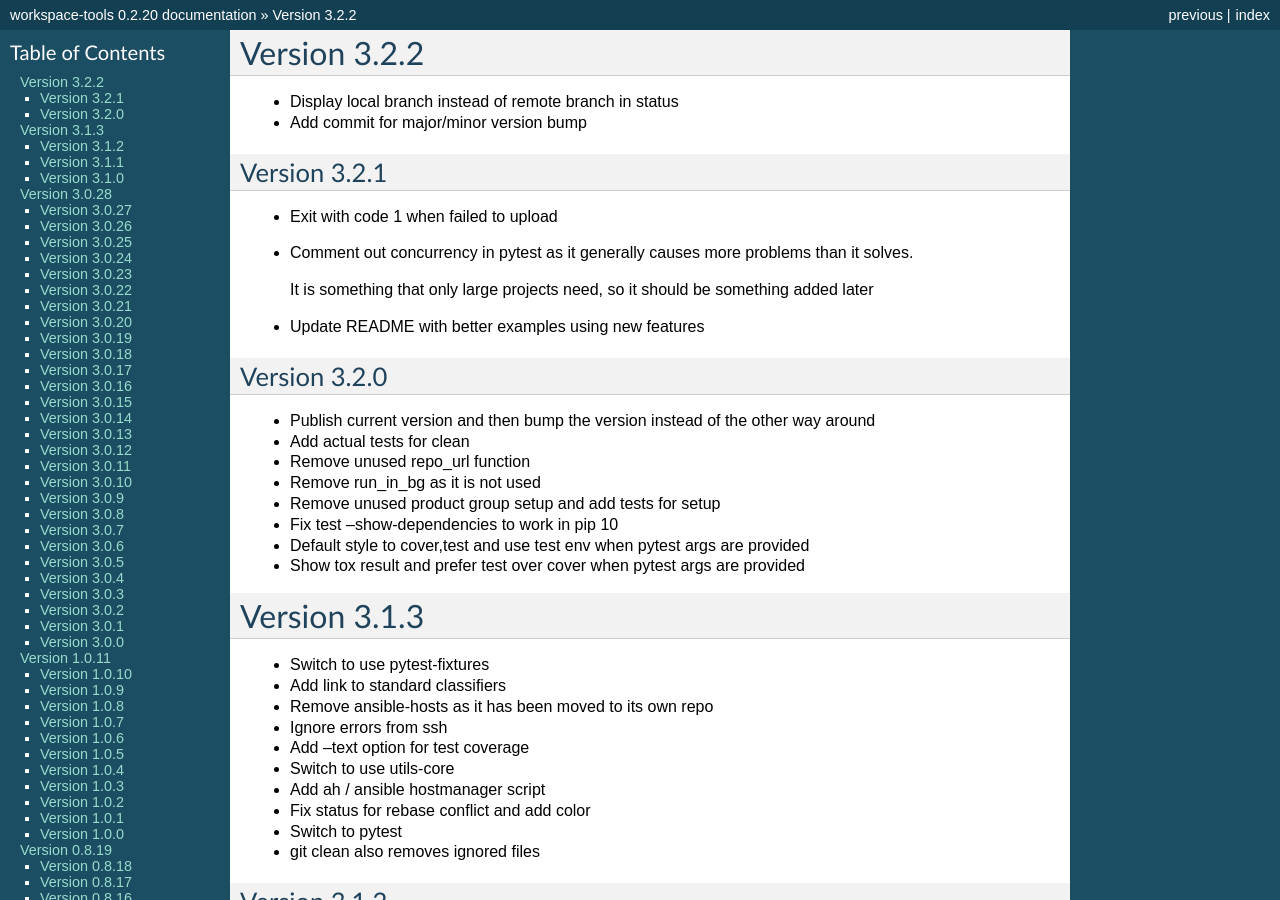
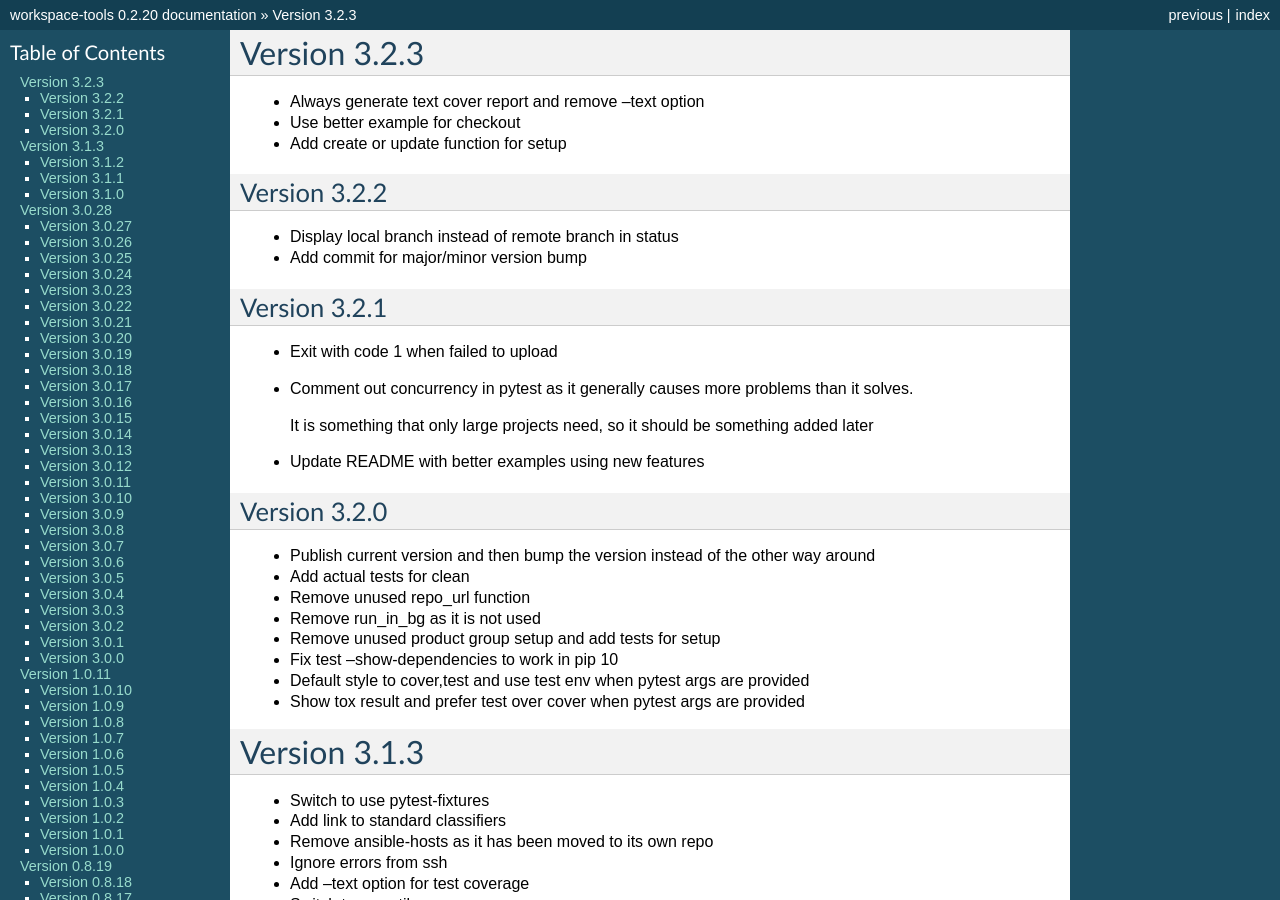
Before and after one commit to maxzheng/workspace-tools, a Sphinx documentation site: the page built from docs/CHANGELOG.rst, in a window 1280 px wide and 900 px high. Built offline with Sphinx 7.4.7, drawn with Linux system fonts in a browser that asks for light colours; some of the changed text lies outside the part shown.

Commit message:
Publish version 3.2.3

```diff
--- a/docs/CHANGELOG.rst
+++ b/docs/CHANGELOG.rst
@@ -1,5 +1,12 @@
+Version 3.2.3
+================================================================================
+
+* Always generate text cover report and remove --text option
+* Use better example for checkout
+* Add create or update function for setup
+
 Version 3.2.2
-================================================================================
+--------------------------------------------------------------------------------
 
 * Display local branch instead of remote branch in status
 * Add commit for major/minor version bump
--- a/setup.py
+++ b/setup.py
@@ -10,7 +10,7 @@ def find_files(path):
 
 setuptools.setup(
     name='workspace-tools',
-    version='3.2.3',
+    version='3.2.4',
 
     author='Max Zheng',
     author_email='maxzheng.os@gmail.com',
```
